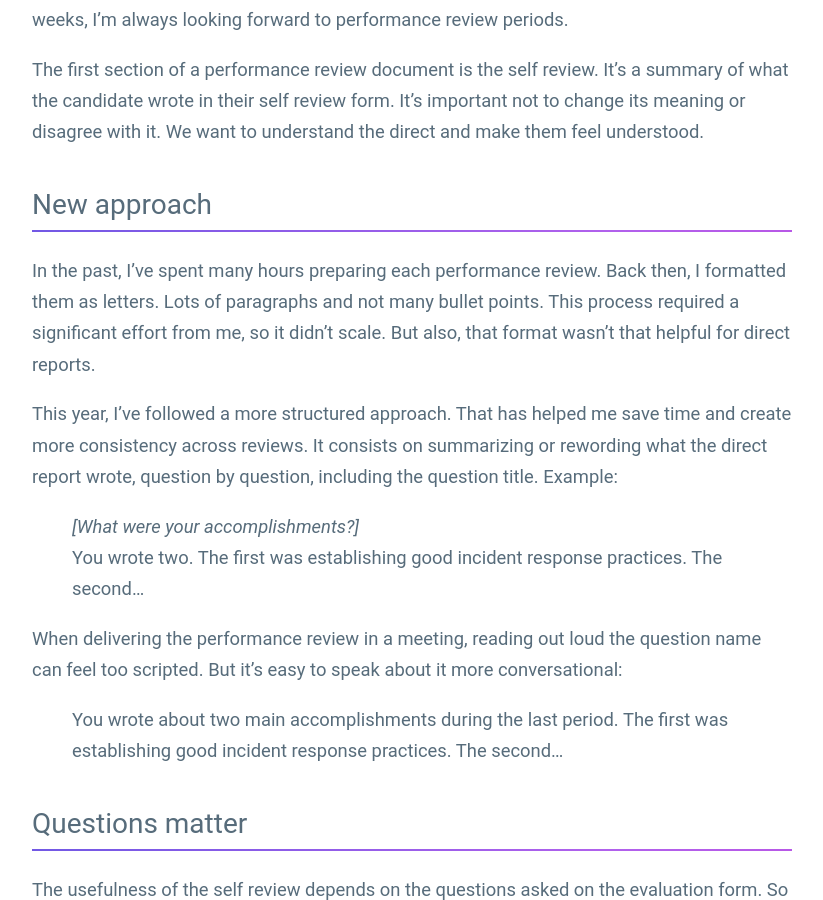
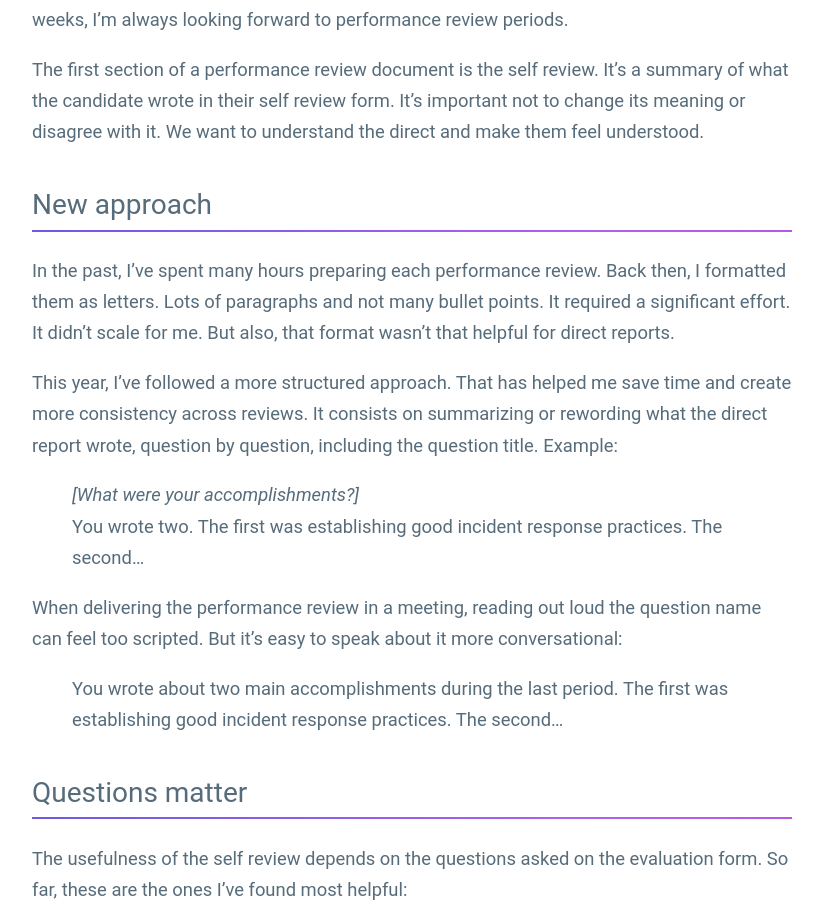
Before and after one commit to guillermodlpa/site, a Jekyll site: the page built from _posts/2021-03-29-better-approach-self-review-in-performance-reviews.markdown, in a window 1280 px wide and 900 px high, scrolled down 531 px. Shown: the whole window, without its empty margins (228-1051 px from the left). Built offline with Jekyll 4.4.1, drawn with Linux system fonts in a browser that asks for light colours.

Commit message:
Updated Better Approach Self Review In Performance Reviews

```diff
--- a/_posts/2021-03-29-better-approach-self-review-in-performance-reviews.markdown
+++ b/_posts/2021-03-29-better-approach-self-review-in-performance-reviews.markdown
@@ -11,7 +11,7 @@
 
 ## New approach
 
-In the past, I've spent many hours preparing each performance review. Back then, I formatted them as letters. Lots of paragraphs and not many bullet points. This process required a significant effort from me, so it didn't scale. But also, that format wasn't that helpful for direct reports.
+In the past, I've spent many hours preparing each performance review. Back then, I formatted them as letters. Lots of paragraphs and not many bullet points. It required a significant effort. It didn't scale for me. But also, that format wasn't that helpful for direct reports.
 
 This year, I've followed a more structured approach. That has helped me save time and create more consistency across reviews. It consists on summarizing or rewording what the direct report wrote, question by question, including the question title. Example:
 
```
